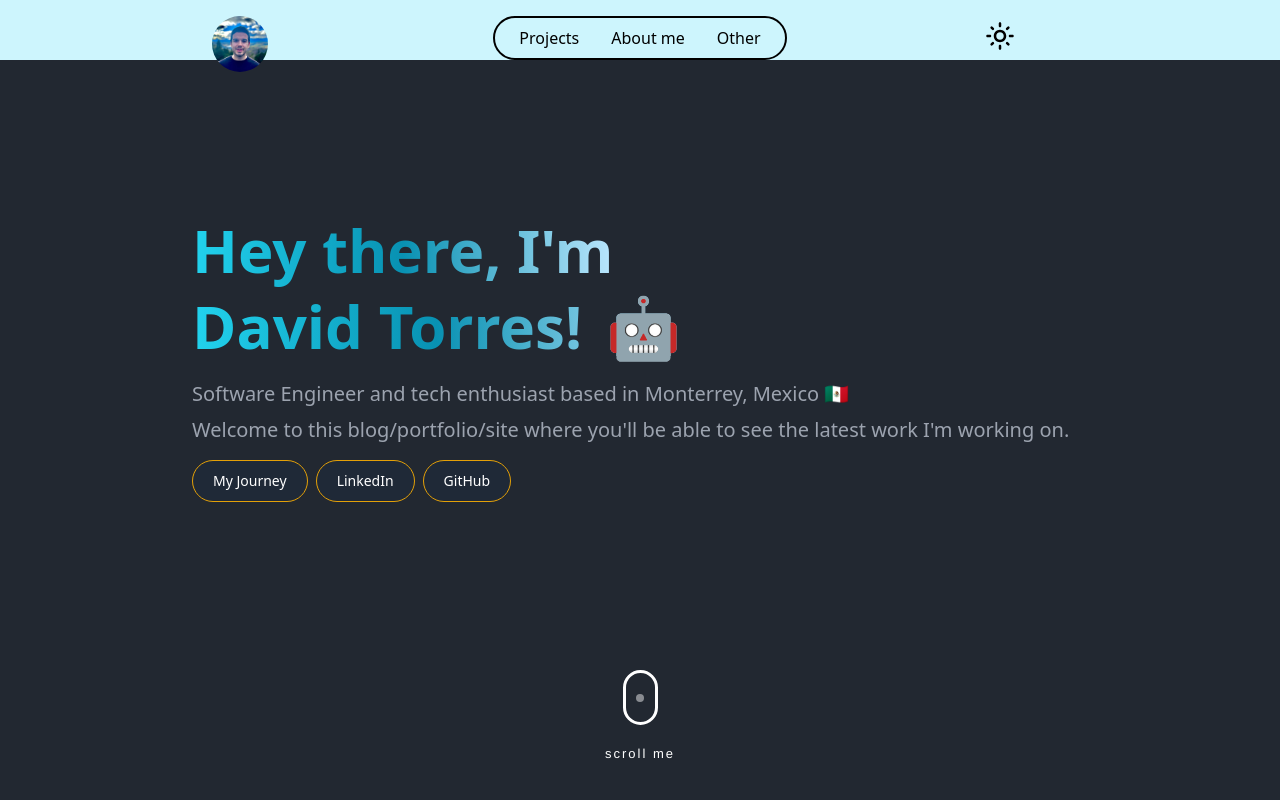
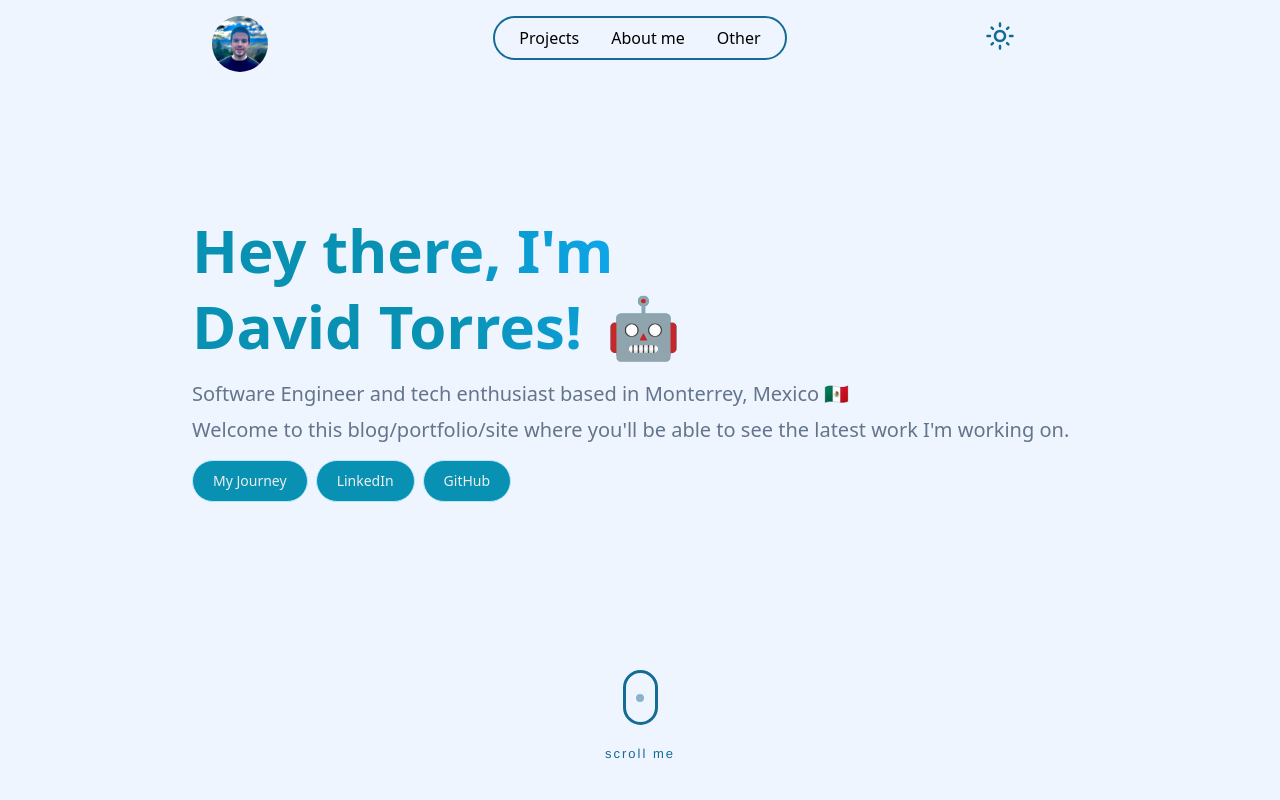
Before and after one commit to davidtc8/another_silly_porfolio_why_not, a React (Vite) app in the folder client/: page / in a window 1280 px wide. Shown: the top 800 px of the page. Built offline with nearby package versions, Linux system fonts and the light colour scheme.

Commit message:
Added dark/light mode to home page

```diff
--- a/client/src/appStyling.css
+++ b/client/src/appStyling.css
@@ -0,0 +1,6 @@
+/* CSS Variables */
+:root {
+    --dark-mode-color: #222831;
+    --light-mode-color: #EEF5FF;
+    --light-mode-color-buttons: #146C94;
+  }
--- a/client/src/components/Experience/experienceStyling.css
+++ b/client/src/components/Experience/experienceStyling.css
@@ -1,8 +1,18 @@
+@import url('../../appStyling.css');
+
 .main_div_experience_section {
-    background-color: #222831;
-    color: #EEEEEE;
     height: auto !important;
     padding-bottom: 10rem;
+}
+
+.main_div_experience_section_dark_theme {
+    background-color: var(--dark-mode-color);
+    color: #EEEEEE;
+}
+
+.main_div_experience_section_light_theme {
+    background-color: var(--light-mode-color);
+    color: black;
 }
 
 .experience_h1 {
--- a/client/src/components/Header/Header.jsx
+++ b/client/src/components/Header/Header.jsx
@@ -9,24 +9,20 @@ import { toggleTheme } from '../../features/theme/themeReducer'
 
 function Header({ theme, toggleTheme}) {
 
+  const rootHTML = document.getElementById('root')
   const handleTheme = () => {
+    console.log(rootHTML.classList[0])
+    if(rootHTML.classList[0] === 'darkModeTheme') {
+      rootHTML.classList.remove('darkModeTheme')
+      rootHTML.classList.add('lightModeTheme')
+    } else if (rootHTML.classList[0] === 'lightModeTheme'){
+      rootHTML.classList.remove('lightModeTheme')
+      rootHTML.classList.add('darkModeTheme')
+    }
     toggleTheme(); // Dispatch the toggleTheme action
   };
 
   const [isNavOpen, setIsNavOpen] = useState(false);
-  // const [theme, setTheme] = useState("light");
-
-  // useEffect(() => {
-  //   if (theme === "dark") {
-  //     document.querySelector('html').classList.add('dark')
-  //   } else {
-  //       document.querySelector('html').classList.remove('dark')
-  //   }
-  // }, [theme])
-
-  // const handleTheme = () => {
-  //   setTheme(prevTheme => prevTheme === "light" ? "dark" : "light")
-  // }
 
   return (
     <>
@@ -39,7 +35,7 @@ function Header({ theme, toggleTheme}) {
               <img src={image} alt="" className='img_navbar' href="home"/>
             </a>
           </div>
-          <div className='circular_component'>
+          <div className={`circular_component ${theme === 'dark' ? 'circular_component_black' : 'circular_component_light'}`}>
             <div className='content_navbar'>
               <li>
                 <ul><a href="projects">Projects</a></ul>
@@ -101,7 +97,7 @@ function Header({ theme, toggleTheme}) {
               </section>
             </nav>
           </div>
-          <div className='night_mode_div'>
+          <div className={`night_mode_div ${theme === 'dark' ? 'night_icon_dark' : 'night_icon_light'}`}>
             <button onClick={handleTheme}>
               {theme === 'dark' ? <FiMoon className='night_icon' size={30}></FiMoon> : <MdOutlineLightMode className='night_icon' size={30}></MdOutlineLightMode>}
             </button>
--- a/client/src/components/Header/headerStyling.css
+++ b/client/src/components/Header/headerStyling.css
@@ -1,3 +1,4 @@
+@import url('../../appStyling.css');
 /* ---------------- NAVBAR STYLING ------------------------ */
 
 .burger {
@@ -10,23 +11,25 @@
 
 /* Whole header section */
 .darkModeTheme {
-    background-color: #222831;
+    background-color: var(--dark-mode-color);
 }
 
 .lightModeTheme {
-    background-color: #CDF5FD;
+    background-color: var(--light-mode-color);
 }
 
 .main_welcome_section_dark_mode {
     color: #EEEEEE;
+    background-color: var(--dark-mode-color);
+
 }
 
 .main_welcome_section_light_mode {
-    background-color: #CDF5FD;
+    color: black !important;
+    background-color: var(--light-mode-color);
 }
 
 .main_welcome_section {
-    background-color: #222831;
     height: 100vh;
 }
 
@@ -53,9 +56,16 @@
 }
 
 /* Div of the circular navigation area */
+.circular_component_black {
+    border-color: rgb(56 189 248) !important;
+}
+
+.circular_component_light {
+    border-color: var(--light-mode-color-buttons) !important;
+}
+
 .circular_component {
     border-radius: 30px;
-    border-color: white;
     border: 2px solid;
 }
 
@@ -78,6 +88,15 @@
     display: flex;
     margin-right: -45rem;
     position: absolute;
+    color: var(--light-mode-color-buttons);
+}
+
+.night_icon_dark {
+    color: #40A2E3;
+}
+
+.night_icon_light {
+    color: var(--light-mode-color-buttons);
 }
 
 .night_icon {
@@ -86,8 +105,15 @@
 }
 
 /* Welcome Section */
+.welcome_section_dark {
+    background-color: var(--dark-mode-color);
+}
+
+.welcome_section_light {
+    background-color: var(--light-mode-color);
+}
+
 .welcome_section {
-    background-color: #222831;
     width: 50%;
     margin: auto 50% auto auto;
     color: #EEEEEE;
@@ -191,15 +217,31 @@
       line-height: 18px;
       font-size: 13px;
       font-weight: normal;
-      color: #7f8c8d;
-      color: #ffffff;
+
       font-family: "proxima-nova", "Helvetica Neue", Helvetica, Arial, sans-serif;
       letter-spacing: 2px;
 }
-  .scroll-btn > *:hover,
-  .scroll-btn > *:focus,
-  .scroll-btn > *.active {
+
+.scroll-btn-dark > * {
+    color: #7f8c8d;
+    color: #ffffff;
+}
+
+.scroll-btn-light > * {
+    color: #7f8c8d;
+    color: var(--light-mode-color-buttons);
+}
+
+.scroll-btn-dark > *:hover,
+.scroll-btn-dark > *:focus,
+.scroll-btn-dark > *.active {
       color: #ffffff;
+}
+
+.scroll-btn-light > *:hover,
+.scroll-btn-light > *:focus,
+.scroll-btn-light > *.active {
+      color: var(--light-mode-color-buttons);
 }
   .scroll-btn > *:hover,
   .scroll-btn > *:focus,
@@ -208,6 +250,15 @@
       opacity: 0.8;
       filter: alpha(opacity=80);
 }
+
+.scroll-btn-dark .mouse {
+    border: 3px solid white;
+}
+
+.scroll-btn-light .mouse {
+    border: 3px solid var(--light-mode-color-buttons);
+}
+
 .scroll-btn .mouse {
       position: relative;
       display: block;
@@ -217,9 +268,17 @@
       -webkit-box-sizing: border-box;
       -moz-box-sizing: border-box;
       box-sizing: border-box;
-      border: 3px solid white;
       border-radius: 23px;
 }
+
+.scroll-btn-dark .mouse > * {
+    background: white;
+}
+
+.scroll-btn-light .mouse > * {
+    background: var(--light-mode-color-buttons);
+}
+
 .scroll-btn .mouse > * {
       position: absolute;
       display: block;
@@ -228,7 +287,6 @@
       width: 8px;
       height: 8px;
       margin: -4px 0 0 -4px;
-      background: white;
       border-radius: 50%;
       -webkit-animation: ani-mouse 2.5s linear infinite;
       -moz-animation: ani-mouse 2.5s linear infinite;
--- a/client/src/components/Welcome/WelcomeSection.jsx
+++ b/client/src/components/Welcome/WelcomeSection.jsx
@@ -5,7 +5,11 @@ import Experience from '../Experience/Experience'
 
 function WelcomeSection({ theme }) {
 
-    console.log(theme); // Access theme prop
+    const rootHTML = document.getElementById('root')
+    if(theme === 'dark') {
+
+    }
+    theme === 'dark' ? rootHTML.classList.add('darkModeTheme') : rootHTML.classList.add('lightModeTheme')
 
     const scrollToExperience = () => {
         const experienceElement = document.getElementById('experience');
@@ -16,20 +20,20 @@ function WelcomeSection({ theme }) {
 
   return (
     <>
-    <div className='main_welcome_section'>
-        <div className='welcome_section'>
+    <div className={`main_welcome_section ${theme === 'dark' ? 'main_welcome_section_dark_mode' : 'main_welcome_section_light_mode'}`}>
+        <div className={`welcome_section ${theme === 'dark' ? 'welcome_section_dark' : 'welcome_section_light'}`}>
             <div className='welcome_letters_section'>
-                <span className='hey_there_welcome_section text-6xl p-4 text-center font-bold from-cyan-400 via-cyan-600 to-sky-200 bg-gradient-to-r bg-clip-text text-transparent'>
+                <span className={`hey_there_welcome_section text-6xl p-4 text-center font-bold ${theme === 'dark' ? 'from-cyan-400 via-cyan-600 to-sky-300' : 'from-cyan-600 via-cyan-600 to-sky-500'} bg-gradient-to-r bg-clip-text text-transparent`}>
                 Hey there, I'm
                 <br />
-                <span className='name_welcome_section text-6xl p-4 text-center font-bold from-cyan-400 via-cyan-600 to-sky-200 bg-gradient-to-r bg-clip-text text-transparent'>
+                <span className={`name_welcome_section text-6xl p-4 text-center font-bold  ${theme === 'dark' ? 'from-cyan-400 via-cyan-600 to-sky-200' : 'from-cyan-600 via-cyan-600 to-sky-500'} bg-gradient-to-r bg-clip-text text-transparent`}>
                 David Torres!
                 <span className='icon_robot'> 🤖 </span>
                 </span>
                 <br />
                 </span>
                 <br />
-                <span className='about_me_welcome_section text-gray-400 text-xl font-normal'>
+                <span className={`about_me_welcome_section ${theme === 'dark' ? 'text-gray-400' : 'text-slate-500'} text-xl font-normal`}>
                     <p className='first_about_me_p'>
                         Software Engineer and tech enthusiast based in Monterrey, Mexico 🇲🇽
                     </p>
@@ -38,21 +42,21 @@ function WelcomeSection({ theme }) {
                     </p>
                 </span>
                 <a href="/my_journey">
-                <button type="button" className="my_journey_button text-white border border-yellow-400 bg-gray-800 hover:bg-gray-900 focus:outline-none focus:ring-4 focus:ring-yellow-300 font-medium rounded-full text-sm px-5 py-2.5 me-2 mb-2 dark:bg-gray-800 dark:hover:bg-gray-700 dark:focus:ring-gray-700 dark:border-yellow-100">
+                <button type="button" className={`my_journey_button ${theme === 'dark' ? 'text-white border border-sky-400 bg-gray-800 hover:bg-gray-900 focus:outline-none focus:ring-4 focus:ring-blue-300 font-medium rounded-full text-sm px-5 py-2.5 me-2 mb-2 dark:bg-gray-800 dark:hover:bg-gray-700 dark:focus:ring-gray-700 dark:border-yellow-100' : 'text-grey border border-sky-200 bg-cyan-600 hover:bg-cyan-700 focus:outline-none focus:ring-4 focus:ring-red-300 font-medium rounded-full text-sm px-5 py-2.5 me-2 mb-2 dark:bg-gray-800 dark:hover:bg-gray-700 dark:focus:ring-gray-700 dark:border-yellow-100'}`}>
                     My Journey
                 </button>
                 </a>
                 <a href="https://www.linkedin.com/in/david-tc/" target="_blank">
-                <button type="button" className="my_journey_button text-white border border-yellow-400 bg-gray-800 hover:bg-gray-900 focus:outline-none focus:ring-4 focus:ring-yellow-300 font-medium rounded-full text-sm px-5 py-2.5 me-2 mb-2 dark:bg-gray-800 dark:hover:bg-gray-700 dark:focus:ring-gray-700 dark:border-yellow-100">
+                <button type="button" className={`my_journey_button ${theme === 'dark' ? 'text-white border border-sky-400 bg-gray-800 hover:bg-gray-900 focus:outline-none focus:ring-4 focus:ring-blue-300 font-medium rounded-full text-sm px-5 py-2.5 me-2 mb-2 dark:bg-gray-800 dark:hover:bg-gray-700 dark:focus:ring-gray-700 dark:border-yellow-100' : 'text-grey border border-sky-200 bg-cyan-600 hover:bg-cyan-700 focus:outline-none focus:ring-4 focus:ring-red-300 font-medium rounded-full text-sm px-5 py-2.5 me-2 mb-2 dark:bg-gray-800 dark:hover:bg-gray-700 dark:focus:ring-gray-700 dark:border-yellow-100'}`}>
                     LinkedIn
                 </button>
                 </a>
                 <a href="https://github.com/davidtc8" target="_blank">
-                <button type="button" className="my_journey_button text-white border border-yellow-400 bg-gray-800 hover:bg-gray-900 focus:outline-none focus:ring-4 focus:ring-yellow-300 font-medium rounded-full text-sm px-5 py-2.5 me-2 mb-2 dark:bg-gray-800 dark:hover:bg-gray-700 dark:focus:ring-gray-700 dark:border-yellow-100">
+                <button type="button" className={`my_journey_button ${theme === 'dark' ? 'text-white border border-sky-400 bg-gray-800 hover:bg-gray-900 focus:outline-none focus:ring-4 focus:ring-blue-300 font-medium rounded-full text-sm px-5 py-2.5 me-2 mb-2 dark:bg-gray-800 dark:hover:bg-gray-700 dark:focus:ring-gray-700 dark:border-yellow-100' : 'text-grey border border-sky-200 bg-cyan-600 hover:bg-cyan-700 focus:outline-none focus:ring-4 focus:ring-red-300 font-medium rounded-full text-sm px-5 py-2.5 me-2 mb-2 dark:bg-gray-800 dark:hover:bg-gray-700 dark:focus:ring-gray-700 dark:border-yellow-100'}`}>
                     GitHub
                 </button>
                 </a>
-                <span className="scroll-btn">
+                <span className={`scroll-btn ${theme === 'dark' ? 'scroll-btn-dark' : 'scroll-btn-light'}`}>
                 <a>
                     <span className="mouse" onClick={scrollToExperience} style={{cursor: "pointer"}}>
                     <span>
```
Also changed, not shown: client/src/components/Experience/Experience.jsx (+11 -3 lines).
